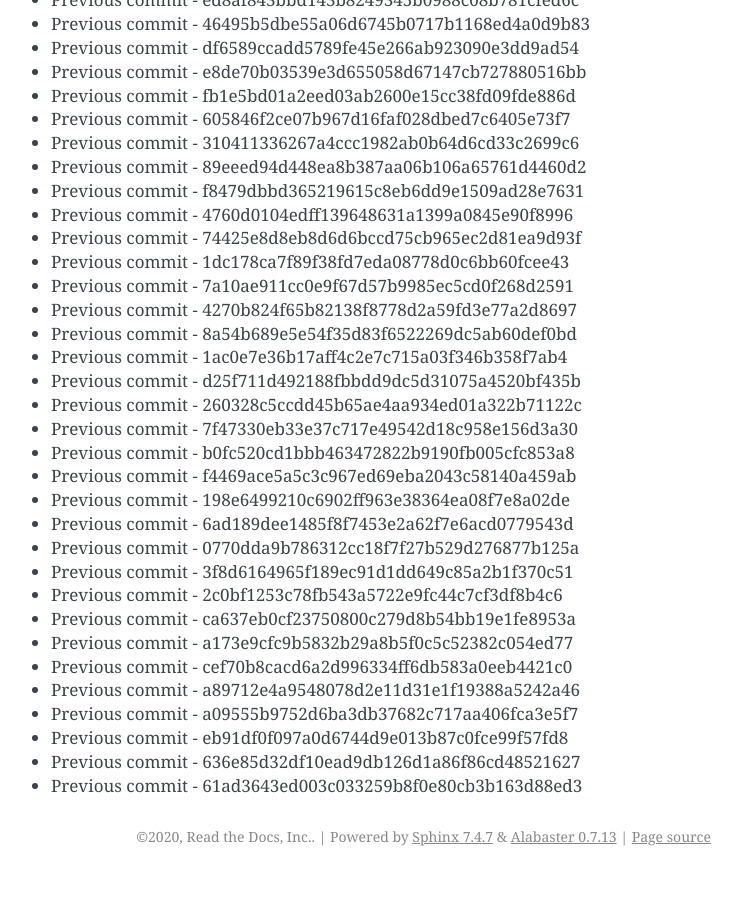
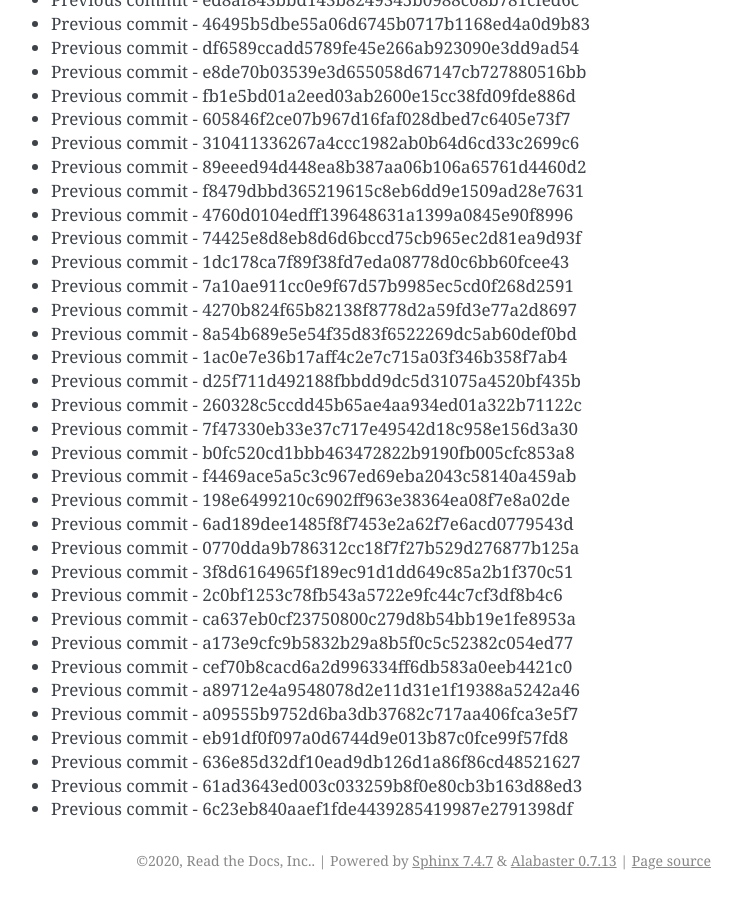
Before and after one commit to readthedocs/rtd-git-stresstest, a Sphinx documentation site: the page built from docs/updates.rst, in a window 1280 px wide and 900 px high, scrolled down 90179 px. Shown: the whole window, without its empty margins (399-1141 px from the left). Built offline with Sphinx 7.4.7, drawn with Linux system fonts in a browser that asks for light colours; before the commit the page ends 91055 px from its top, so only the background shows below that.

Commit message:
Generating commit from previous: 6c23eb840aaef1fde4439285419987e2791398df

```diff
--- a/docs/updates.rst
+++ b/docs/updates.rst
@@ -3821,3 +3821,4 @@ It can be tested for any performance characteristics.
 * Previous commit - eb91df0f097a0d6744d9e013b87c0fce99f57fd8
 * Previous commit - 636e85d32df10ead9db126d1a86f86cd48521627
 * Previous commit - 61ad3643ed003c033259b8f0e80cb3b163d88ed3
+* Previous commit - 6c23eb840aaef1fde4439285419987e2791398df
```
